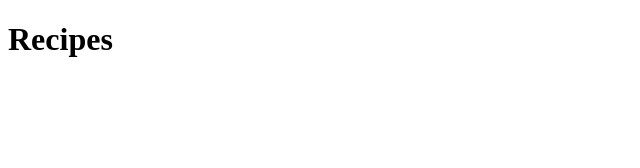
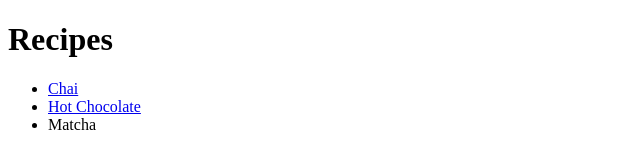
Before and after one commit to catofninecodes/odin_recipes, a plain HTML site: page index.html in a window 1280 px wide. Shown: the whole page, without its empty margins (0-640 px from the left). Drawn offline with Linux system fonts and the light colour scheme.

Commit message:
Add recipe pages and update links

```diff
--- a/index.html
+++ b/index.html
@@ -1,13 +1,18 @@
 <!DOCTYPE html>
 <html lang="en">
+
     <head>
         <meta charset="UTF-8">
         <title>Recipes</title>
+    </head>
+
         <body>
             <h1>Recipes</h1>
-            <a href="#"></a>
-            <a href="#"></a>
-            <a href="#"></a>
+                <ul>
+                    <li><a href="./recipes/chai.html">Chai</a></li>
+                    <li><a href="./recipes/hotchocolate.html">Hot Chocolate</a></li>
+                    <li><a href="./recipes/matcha.html"></a>Matcha</li>
+                </ul>
         </body>
-    </head>
+
 </html>
```
Also changed, not shown: recipes/chai.html (added), recipes/hotchocolate.html (added), recipes/matcha.html (added).
